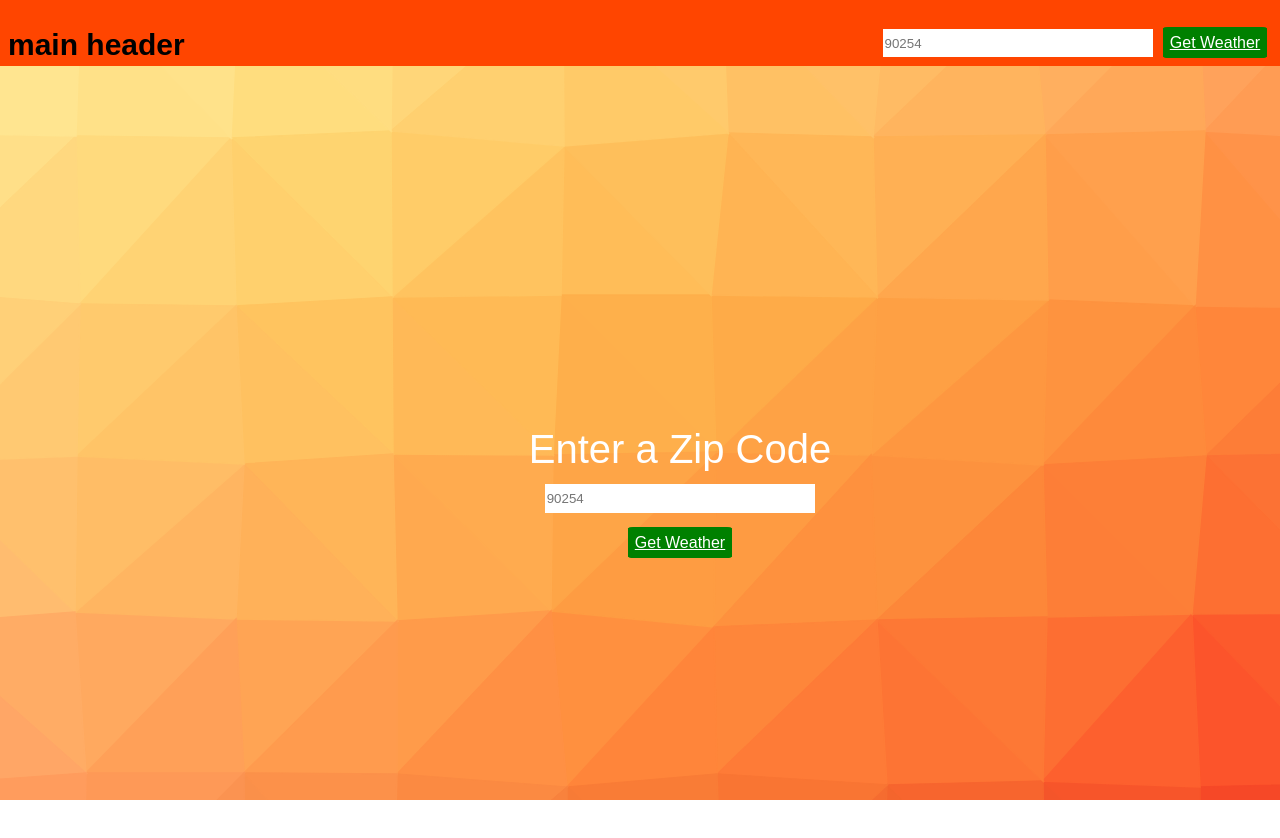
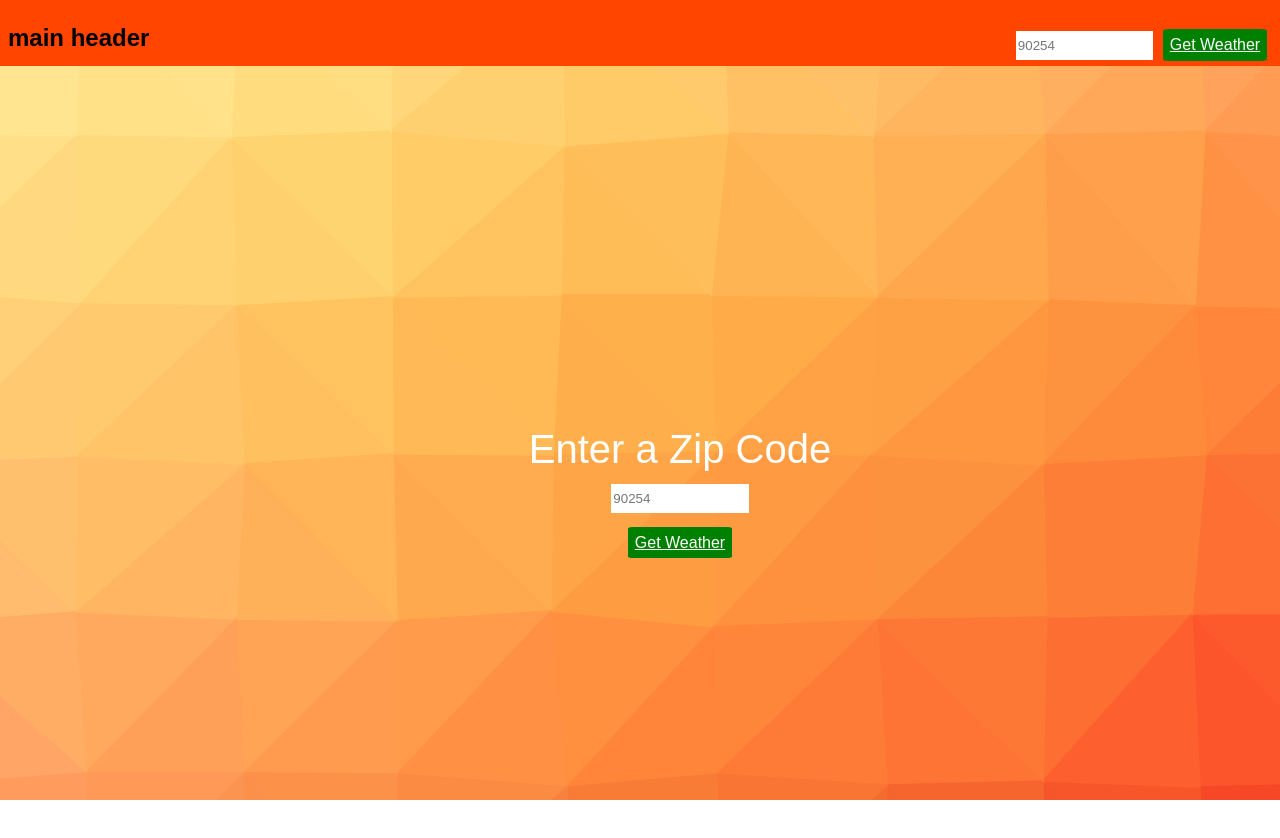
Before and after one commit to DoubleB123/weather-app-practice, a React (Create React App) app: page / in a window 1280 px wide. Shown: the top 838 px of the page. Built offline with nearby package versions, Linux system fonts and the light colour scheme.

Commit message:
fixed dispaly on my laptop

```diff
--- a/src/components/styles/CityInput.css
+++ b/src/components/styles/CityInput.css
@@ -21,7 +21,7 @@ li.vertical {
 
 .city-input-input-vertical{
   height: 2em;
-  width: 20em;
+  width: 10em;
   border-width: 0;
 }
 
@@ -48,6 +48,7 @@ li.vertical {
   align-items: baseline;
   list-style-type: none;
   float: right;
+  width: 40%;
 }
 
 li.horizontal {
@@ -59,11 +60,13 @@ li.horizontal {
 
 .city-input-input-horizontal{
   height: 2em;
-  width: 20em;
+  width: 10em;
   border-width: 0;
 }
 
 .city-input-button-horizontal{
+  display: block;
+  white-space: nowrap;
   background-color: green;
   color: white;
   font-size: 1em;
--- a/src/components/styles/Header.css
+++ b/src/components/styles/Header.css
@@ -7,7 +7,7 @@
 .main-title {
   text-align: left;
   vertical-align: top;
-  font-size: 30px;
+  font-size: 1.5em;
   width: 40%;
   float: left;
 }
```
Also changed, not shown: 1 other file (tests, documents, lock files or other folders).
